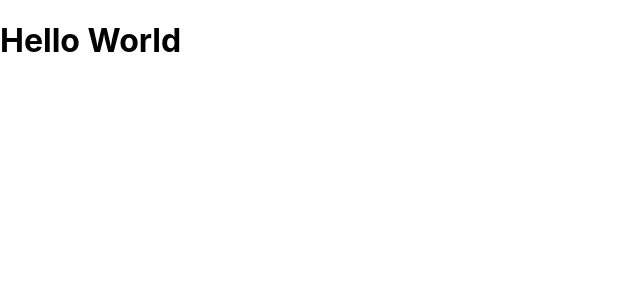
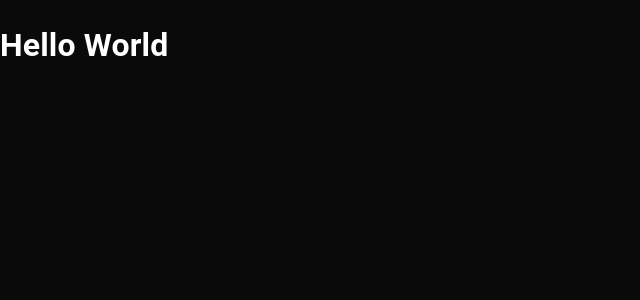
Before and after one commit to WhiteWolfWCY/PersonalTaskManager, a React (Create React App) app: page / in a window 1280 px wide. Shown: the top 300 px of the page, without its empty margins (0-640 px from the left). Built offline with nearby package versions, Linux system fonts and the light colour scheme.

Commit message:
Dark mode preset

```diff
--- a/package.json
+++ b/package.json
@@ -3,6 +3,9 @@
   "version": "0.1.0",
   "private": true,
   "dependencies": {
+    "@emotion/react": "^11.11.1",
+    "@emotion/styled": "^11.11.0",
+    "@mui/material": "^5.15.0",
     "@testing-library/jest-dom": "^5.17.0",
     "@testing-library/react": "^13.4.0",
     "@testing-library/user-event": "^13.5.0",
--- a/src/App.tsx
+++ b/src/App.tsx
@@ -1,7 +1,14 @@
-import React from 'react';
+import React, {FC, ReactElement} from 'react';
+import { ThemeProvider, CssBaseline } from '@mui/material';
+import { customTheme } from './theme/customTheme';
 
-function App() {
-  return <h1>Hello World</h1>
-}
+const App:FC = (): ReactElement => {
+  return (
+    <ThemeProvider theme={customTheme}>
+      <CssBaseline />
+      <h1>Hello World</h1>
+    </ThemeProvider>
+  );
+};
 
 export default App;
--- /dev/null
+++ b/src/theme/customTheme.ts
@@ -0,0 +1,16 @@
+import { createTheme, ThemeOptions } from '@mui/material';
+
+export const customTheme: ThemeOptions = createTheme({
+    palette:{
+        mode : 'dark',
+        primary:{
+            light: 'rgba(168, 85,247, .80)',
+            main: 'rgba(168, 85, 247, .65)',
+            dark: 'rgba(168, 85, 247, .28)',
+        },
+        background:{
+            paper: '#151515',
+            default: 'rgba(0,0,0, .96)',
+        }
+    },
+});
--- a/tsconfig.json
+++ b/tsconfig.json
@@ -18,7 +18,10 @@
     "resolveJsonModule": true,
     "isolatedModules": true,
     "noEmit": true,
-    "jsx": "react-jsx"
+    "jsx": "react-jsx",
+    "noImplicitAny": true,
+    "noImplicitThis": true,
+    "strictNullChecks": true
   },
   "include": [
     "src"
```
Also changed, not shown: 1 other file (tests, documents, lock files or other folders).
